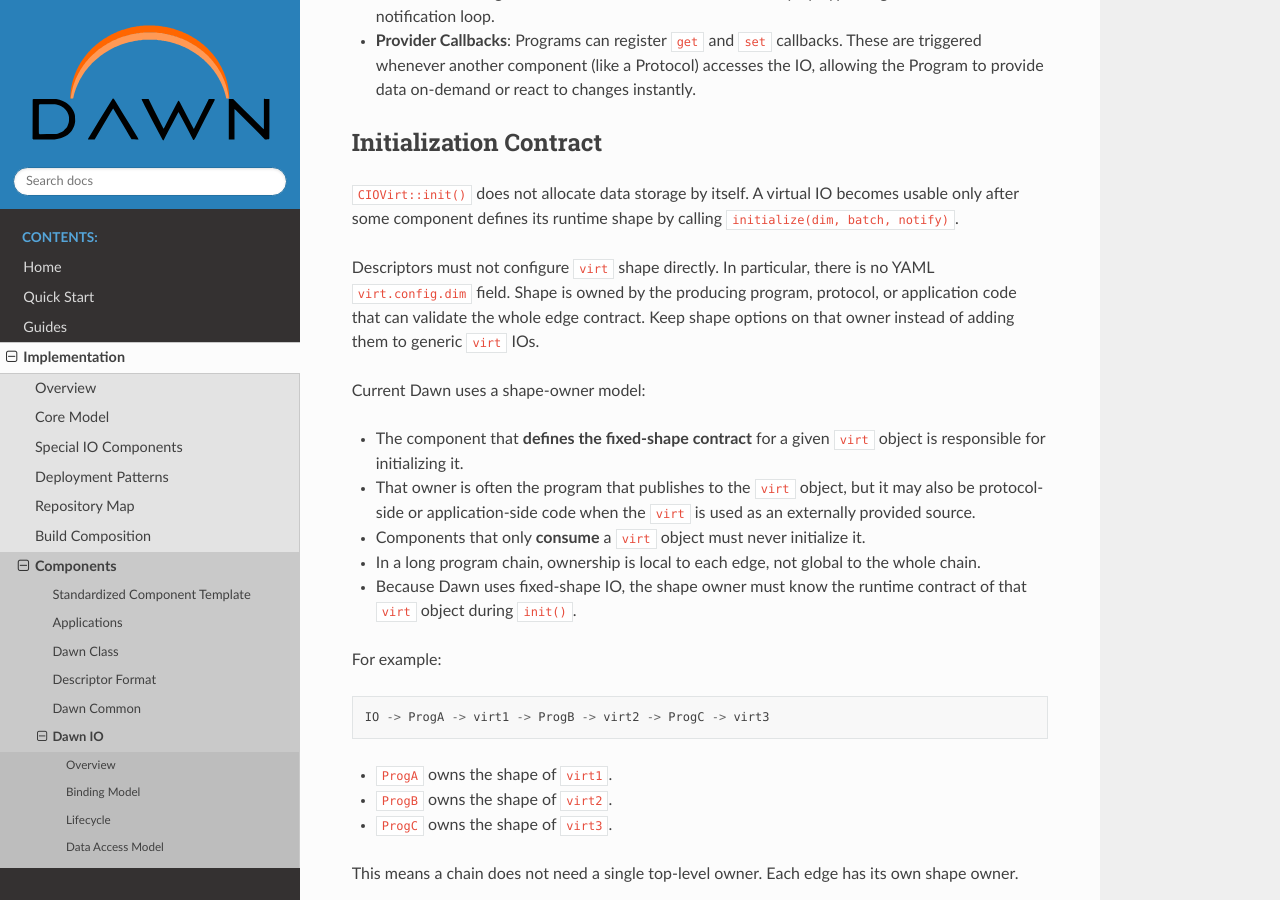
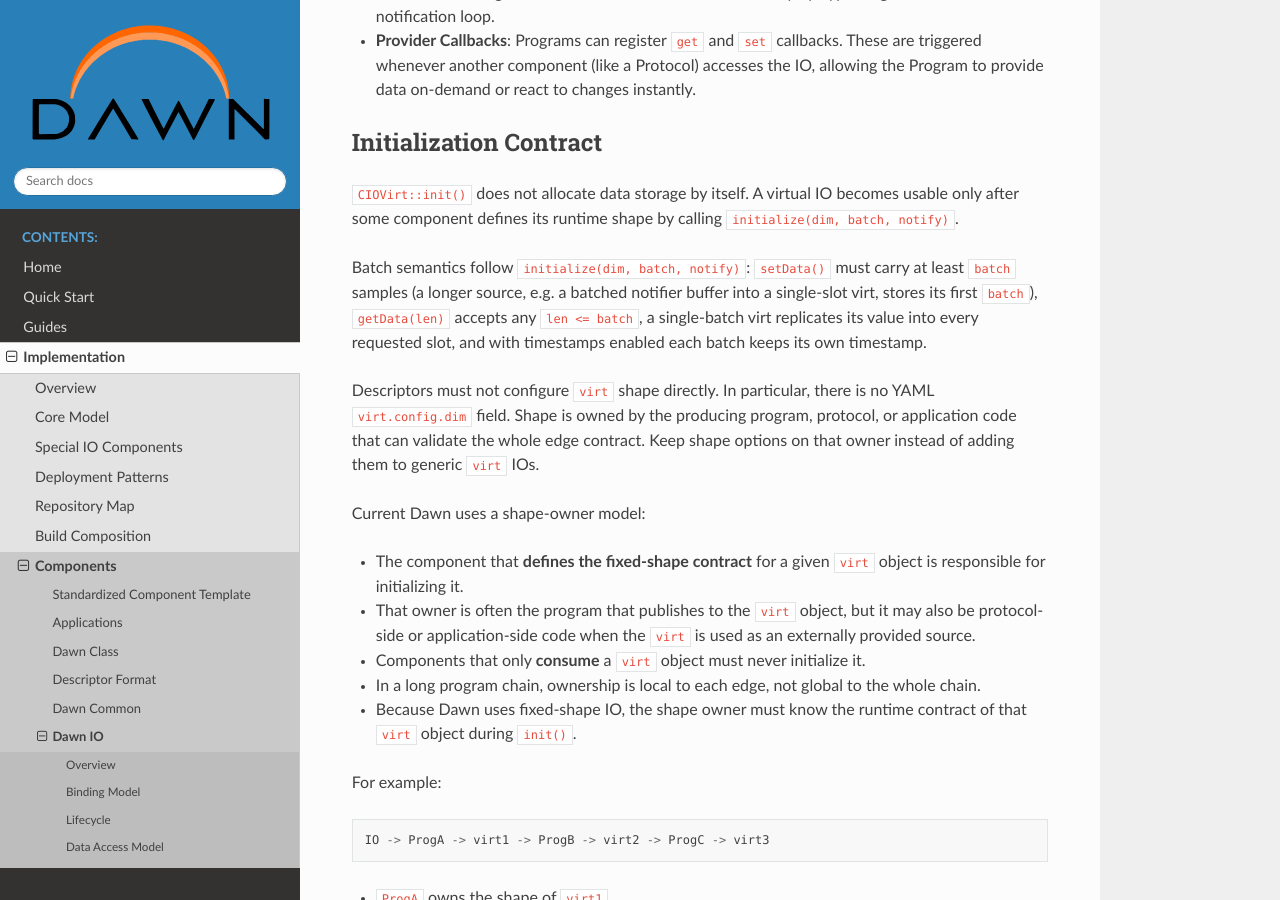
Before and after one commit to railab/dawn, a Sphinx documentation site: the page built from Documentation/components/io/virtual.rst, in a window 1280 px wide and 900 px high, scrolled down 680 px. Built offline with Sphinx 7.4.7 and the Read the Docs theme 3.1.0, drawn with Linux system fonts in a browser that asks for light colours.

Commit message:
io/virt: carry batched data through setVal and getVal
CIOVirt only handled single-item transfers. Track the batch length and
size the transfer buffers by dlen*tlen*blen so a virt can back a batched
stream, while getDataSize() keeps the single-item element contract that
ddata_alloc relies on.

Signed-off-by: raiden00pl <raiden00@railab.me>

```diff
--- a/Documentation/components/io/virtual.rst
+++ b/Documentation/components/io/virtual.rst
@@ -42,6 +42,13 @@ Initialization Contract
 ``CIOVirt::init()`` does not allocate data storage by itself. A virtual IO
 becomes usable only after some component defines its runtime shape by calling
 ``initialize(dim, batch, notify)``.
+
+Batch semantics follow ``initialize(dim, batch, notify)``: ``setData()``
+must carry at least ``batch`` samples (a longer source, e.g. a batched
+notifier buffer into a single-slot virt, stores its first ``batch``),
+``getData(len)`` accepts any ``len <= batch``, a single-batch virt
+replicates its value into every requested slot, and with timestamps
+enabled each batch keeps its own timestamp.
 
 Descriptors must not configure ``virt`` shape directly. In particular, there is
 no YAML ``virt.config.dim`` field. Shape is owned by the producing program,
```
Also changed, not shown: 8 other files.
